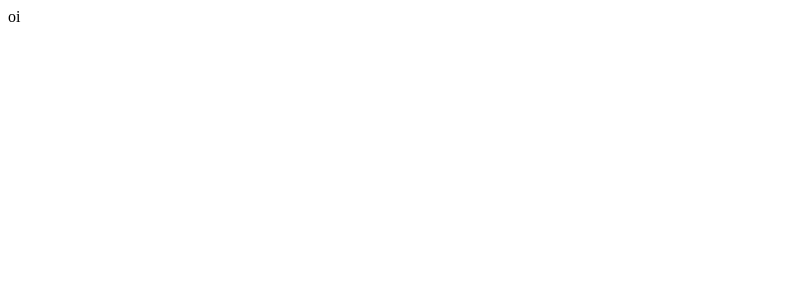
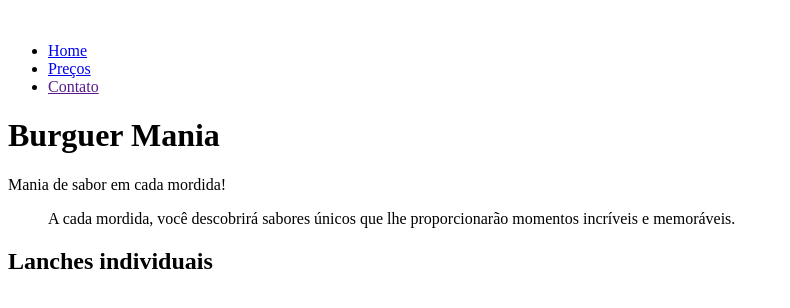
Before and after one commit to s7lima/Projec-hamburguer, a plain HTML site: page index.html in a window 1280 px wide. Shown: the whole page, without its empty margins (0-790 px from the left). Drawn offline with Linux system fonts and the light colour scheme.

Commit message:
feat: etruturação html

```diff
--- a/index.html
+++ b/index.html
@@ -6,7 +6,44 @@
     <link rel="stylesheet" href="css/style.css">
     <title>Document</title>
 </head>
+
 <body>
-    oi
+    <div class="container">
+        <div class="navbar-container">
+            <nav>
+                <a href="#">
+                    <!-- icone hamburgueria -->
+                    <img src="" alt="">
+                </a>
+                <ul class="navbar-items">
+                    <li>
+                        <a href="#">Home</a>
+                    </li>
+                    <li>
+                        <a href="#">Preços</a>
+                    </li>
+                    <li>
+                        <a href="">Contato</a>
+                    </li>
+                </ul>
+            </nav>
+        </div>
+        <main>
+            <div class="main-banner">
+                <h1>Burguer Mania</h1>
+                <p>Mania de sabor em cada mordida!</p>
+            </div>
+
+            <section class="frase-efeito">
+                <blockquote>A cada mordida, você descobrirá sabores únicos que lhe proporcionarão momentos incríveis e memoráveis.</blockquote>
+            </section>
+            <section class="catalogo-hmb">
+                <h2>Lanches individuais</h2>
+
+            </section>
+        </main>
+
+    </div>
+
 </body>
 </html>
```
